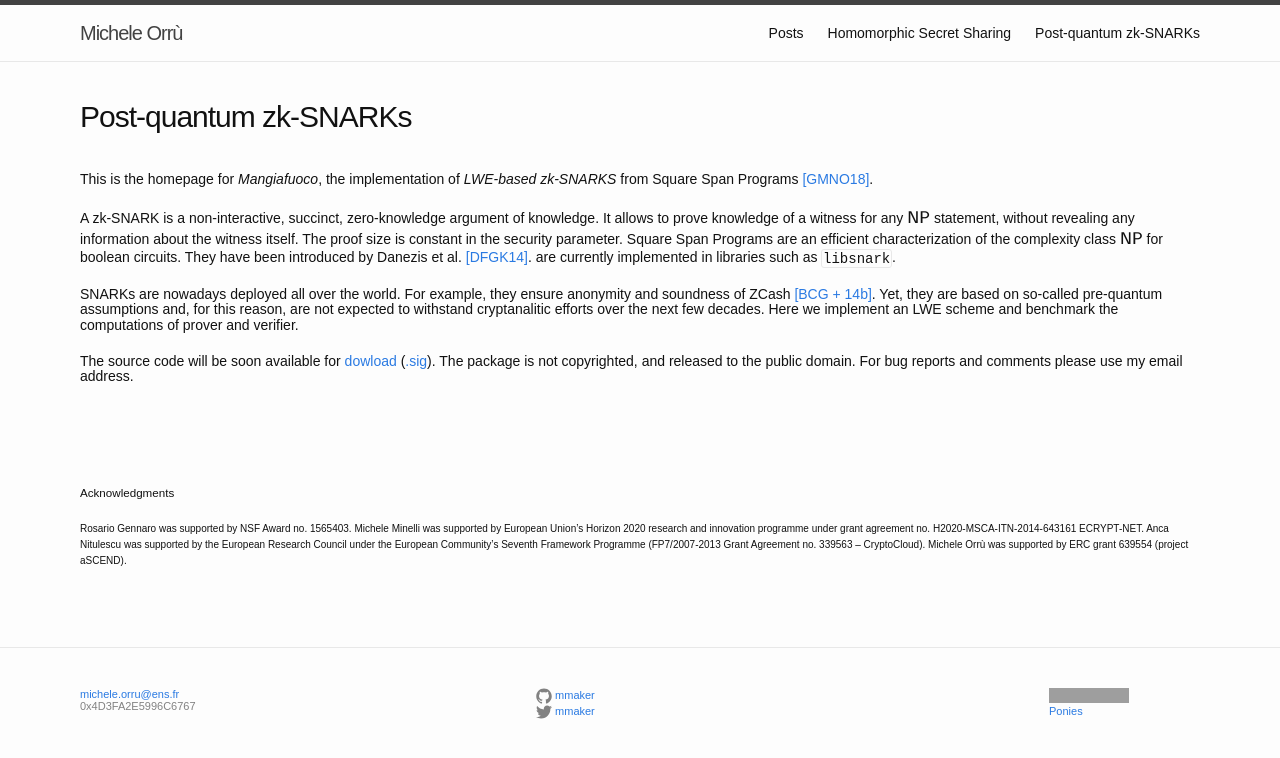
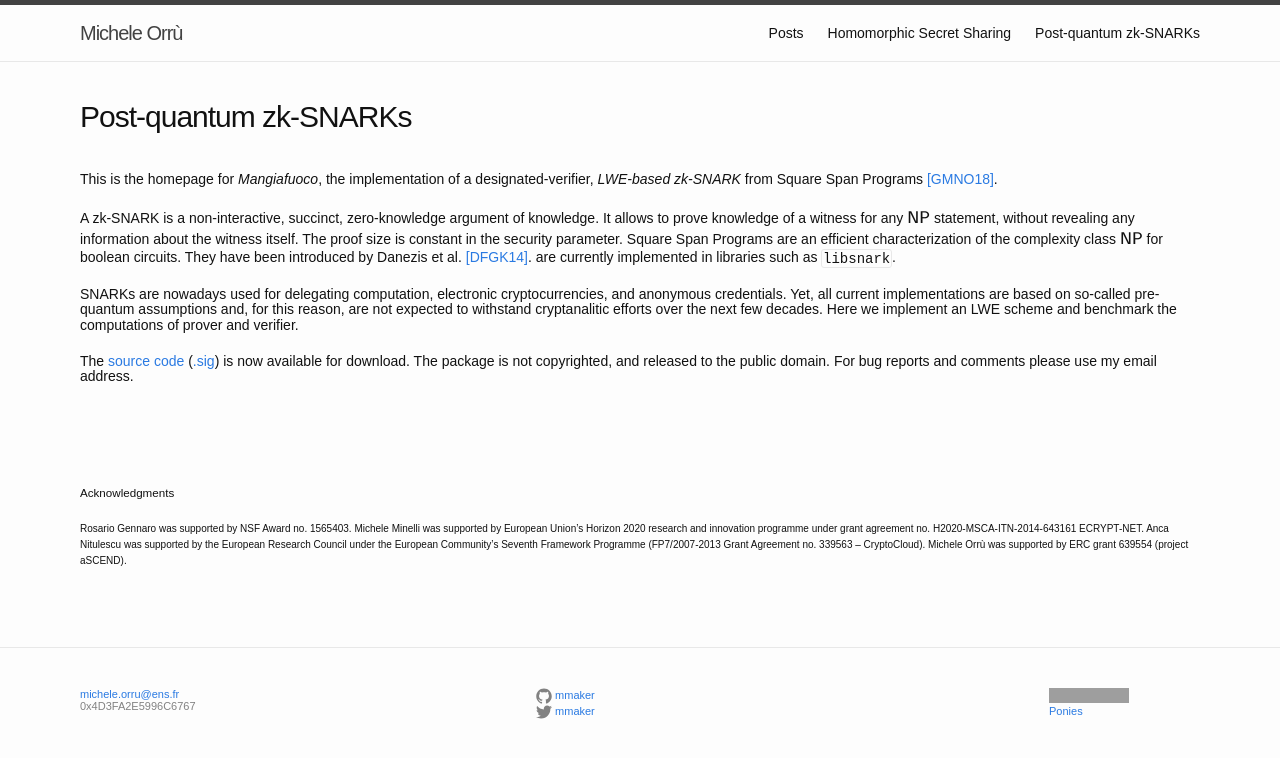
Before and after one commit to mmaker/mmaker.github.io, a Jekyll site: the page built from pq-zk-snarks/index.md, in a window 1280 px wide. Shown: the top 758 px of the page. Built offline with Jekyll 4.4.1, drawn with Linux system fonts in a browser that asks for light colours; nearby versions of some CDN libraries; grey boxes are pictures that could not be loaded.

Commit message:
Before tumbolandia dies.

```diff
--- a/_sass/_base.scss
+++ b/_sass/_base.scss
@@ -270,3 +270,11 @@
 .definition > p, .proposition >  p, .proof > p {
     display: inline;
 }
+
+.rainbow {
+  background-image: -webkit-gradient( linear, left top, right top, color-stop(0, #f22), color-stop(0.15, #f2f), color-stop(0.3, #22f), color-stop(0.45, #2ff), color-stop(0.6, #2f2),color-stop(0.75, #2f2), color-stop(0.9, #ff2), color-stop(1, #f22) );
+  background-image: gradient( linear, left top, right top, color-stop(0, #f22), color-stop(0.15, #f2f), color-stop(0.3, #22f), color-stop(0.45, #2ff), color-stop(0.6, #2f2),color-stop(0.75, #2f2), color-stop(0.9, #ff2), color-stop(1, #f22) );
+  color:transparent;
+  -webkit-background-clip: text;
+  background-clip: text;
+}
--- a/pq-zk-snarks/index.md
+++ b/pq-zk-snarks/index.md
@@ -4,8 +4,8 @@
 permalink: /pq-zk-snarks/
 ---
 
-This is the homepage for _Mangiafuoco_, the implementation of _LWE-based
-zk-SNARKS_ from Square Span Programs [[GMNO18]](https://eprint.iacr.org/2018/275).
+This is the homepage for _Mangiafuoco_, the implementation of a
+designated-verifier, _LWE-based zk-SNARK_ from Square Span Programs [[GMNO18]](https://eprint.iacr.org/2018/275).
 
 A zk-SNARK is a non-interactive, succinct, zero-knowledge argument of knowledge.
 It allows to prove knowledge of a witness for any $\mathsf{NP}$ statement, without
@@ -16,15 +16,16 @@
 [[DFGK14]](https://pdfs.semanticscholar.org/b0f0/a5bd5fa074d1720fb23c47d67b539e4c4591.pdf).
 are currently implemented in libraries such as `libsnark`.
 
-SNARKs are nowadays deployed all over the world. For example, they ensure
-anonymity and soundness of ZCash [[BCG + 14b]](http://eprint.iacr.org/2014/349).
-Yet, they are based on so-called pre-quantum assumptions and, for this reason,
-are not expected to withstand cryptanalitic efforts over the next few decades.
+SNARKs are nowadays used for delegating computation, electronic
+cryptocurrencies, and anonymous credentials.
+Yet, all current implementations are based on so-called pre-quantum assumptions
+and, for this reason, are not expected to withstand cryptanalitic efforts over
+the next few decades.
 Here we implement an LWE scheme and benchmark the computations of prover and
 verifier.
 
-The source code will be soon available for [dowload](download/mangiafuoco-0.1.tar.gz)
-([.sig](download/mangiafuoco-0.1.tar.gz.asc)).
+The [source code](download/mangiafuoco-0.2.tar.gz)
+([.sig](download/mangiafuoco-0.2.tar.gz.asc)) is now available for download.
 The package is not copyrighted, and released to the public domain.
 For bug reports and comments please use my email address.
 
```
Also changed, not shown: about/quotes.html (+7 -0 lines), index.html (+8 -0 lines).
